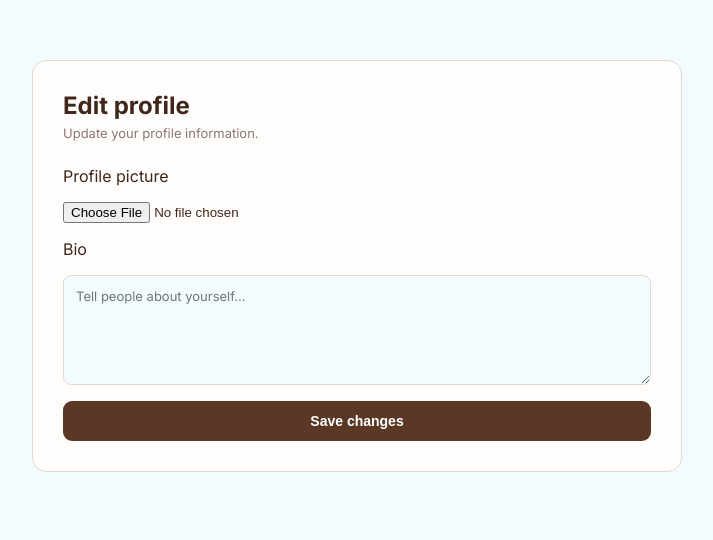
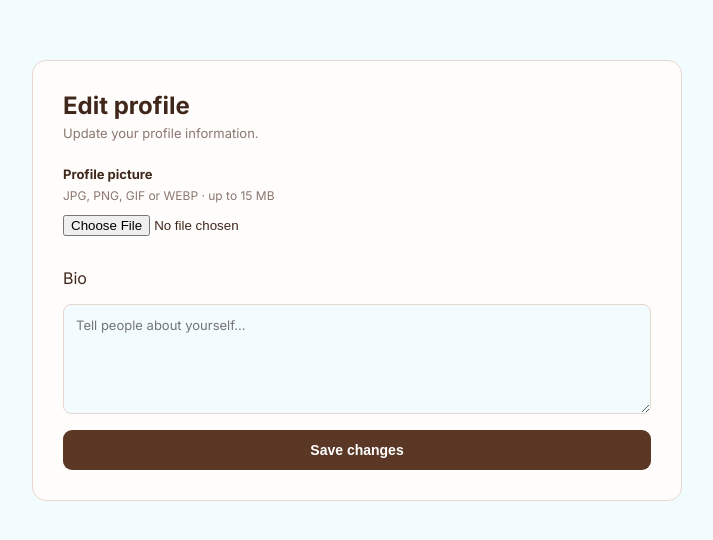
Before and after one commit to Sai25-piske/Sample-socialmedia-app-test, a Flask app: page /edit-profile in a window 1280 px wide. Shown: the part 64-604 px from the top of the page, without its empty margins (283-996 px from the left). Run offline with Flask 3, Linux system fonts and the light colour scheme; the visitor is signed in with stand-in values (Sample User, id 1); data that the repository does not hold is empty.

Commit message:
Piskegram version 2.0

```diff
--- a/app.py
+++ b/app.py
@@ -30,7 +30,8 @@ app.secret_key = os.getenv(
     "change-this-secret-key"
 )
 
-app.config["MAX_CONTENT_LENGTH"] = 10 * 1024 * 1024
+MAX_UPLOAD_BYTES = 15 * 1024 * 1024
+app.config["MAX_CONTENT_LENGTH"] = 16 * 1024 * 1024
 
 
 # --------------------------------------------------
@@ -52,6 +53,28 @@ def allowed_file(filename):
         and filename.rsplit(".", 1)[1].lower()
         in ALLOWED_EXTENSIONS
     )
+
+
+def validate_upload(file):
+    if not file or not file.filename:
+        return "No image selected"
+
+    if not allowed_file(file.filename):
+        return "Use JPG, JPEG, PNG, GIF, or WEBP images"
+
+    file.stream.seek(0, os.SEEK_END)
+    file_size = file.stream.tell()
+    file.stream.seek(0)
+
+    if file_size > MAX_UPLOAD_BYTES:
+        return "Images must be 15 MB or smaller"
+
+    return None
+
+
+@app.errorhandler(413)
+def request_too_large(error):
+    return "The image is too large. Please choose an image up to 15 MB.", 413
 
 
 # --------------------------------------------------
@@ -394,6 +417,7 @@ def login():
             return "Invalid username or password", 401
 
         session["user_id"] = user["id"]
+        session["username"] = user["username"]
 
         return redirect(
             url_for("feed")
@@ -450,14 +474,9 @@ def upload():
         ""
     ).strip()
 
-    if not file:
-        return "No image selected", 400
-
-    if file.filename == "":
-        return "No image selected", 400
-
-    if not allowed_file(file.filename):
-        return "Invalid image format", 400
+    upload_error = validate_upload(file)
+    if upload_error:
+        return upload_error, 400
 
     try:
 
@@ -880,6 +899,14 @@ def edit_profile():
 
             user = cursor.fetchone()
 
+            if user and user.get("profile_pic"):
+                try:
+                    user["profile_url"] = generate_presigned_url(
+                        user["profile_pic"]
+                    )
+                except Exception:
+                    user["profile_url"] = None
+
             return render_template(
                 "edit_profile.html",
                 user=user
@@ -898,8 +925,9 @@ def edit_profile():
 
         if file and file.filename:
 
-            if not allowed_file(file.filename):
-                return "Invalid profile picture format", 400
+            upload_error = validate_upload(file)
+            if upload_error:
+                return upload_error, 400
 
             profile_pic = upload_image(
                 file,
--- a/static/css/style.css
+++ b/static/css/style.css
@@ -500,6 +500,43 @@ a {
     border-radius: 10px;
 }
 
+.upload-file-status {
+    color: var(--muted);
+    font-size: 12px;
+    margin: -6px 0 0;
+}
+
+.upload-file-error {
+    color: #b42318;
+    font-weight: 700;
+}
+
+.profile-upload-label {
+    display: flex;
+    flex-direction: column;
+    gap: 6px;
+    font-size: 13px;
+    font-weight: 700;
+}
+
+.profile-upload-label span {
+    color: var(--muted);
+    font-size: 12px;
+    font-weight: 400;
+}
+
+.profile-upload-label input {
+    margin-top: 6px;
+}
+
+.profile-image-preview img {
+    width: 110px;
+    height: 110px;
+    border-radius: 50%;
+    object-fit: cover;
+    border: 4px solid var(--sky-100);
+}
+
 
 /* PROFILE */
 
--- a/static/js/app.js
+++ b/static/js/app.js
@@ -24,3 +24,41 @@ document.addEventListener(
 
         document
             .querySelectorAll(".like-btn")
+
+function formatFileSize(bytes) {
+    return `${(bytes / (1024 * 1024)).toFixed(2)} MB`;
+}
+
+function showImagePreview(file, preview) {
+    preview.innerHTML = "";
+
+    if (!file || file.size > 15 * 1024 * 1024 || !file.type.startsWith("image/")) {
+        return;
+    }
+
+    const image = document.createElement("img");
+    image.src = URL.createObjectURL(file);
+    image.alt = "Selected image preview";
+    preview.appendChild(image);
+}
+
+function previewImage(event) {
+    const file = event.target.files[0];
+    const preview = document.getElementById("image-preview");
+    const status = document.getElementById("upload-file-status");
+
+    if (!file || !preview) return;
+
+    showImagePreview(file, preview);
+    if (status) {
+        status.textContent = `${file.name} · ${formatFileSize(file.size)}`;
+        status.classList.toggle("upload-file-error", file.size > 15 * 1024 * 1024);
+    }
+}
+
+function previewProfileImage(event) {
+    const file = event.target.files[0];
+    const preview = document.getElementById("profile-image-preview");
+
+    if (file && preview) showImagePreview(file, preview);
+}
--- a/templates/edit_profile.html
+++ b/templates/edit_profile.html
@@ -28,15 +28,22 @@ Edit Profile • PiskeGram
             enctype="multipart/form-data"
         >
 
-            <label>
+            <label class="profile-upload-label">
                 Profile picture
+                <span>JPG, PNG, GIF or WEBP · up to 15 MB</span>
+                <input
+                    type="file"
+                    name="profile_pic"
+                    accept="image/*"
+                    onchange="previewProfileImage(event)"
+                >
             </label>
 
-            <input
-                type="file"
-                name="profile_pic"
-                accept="image/*"
-            >
+            <div id="profile-image-preview" class="profile-image-preview">
+                {% if user.profile_url %}
+                <img src="{{ user.profile_url }}" alt="Current profile picture">
+                {% endif %}
+            </div>
 
 
             <label>
--- a/templates/profile.html
+++ b/templates/profile.html
@@ -87,7 +87,7 @@
         {% for post in posts %}
 
         <a
-            href="{{ url_for('index') }}"
+            href="{{ url_for('feed') }}"
             class="grid-item"
         >
 
--- a/templates/upload.html
+++ b/templates/upload.html
@@ -39,7 +39,7 @@ Create Post • PiskeGram
                 </h3>
 
                 <p>
-                    JPG, PNG, GIF or WEBP
+                    JPG, PNG, GIF or WEBP · up to 15 MB
                 </p>
 
                 <input
@@ -57,6 +57,8 @@ Create Post • PiskeGram
                 id="image-preview"
                 class="image-preview"
             ></div>
+
+            <p id="upload-file-status" class="upload-file-status"></p>
 
 
             <textarea
```
